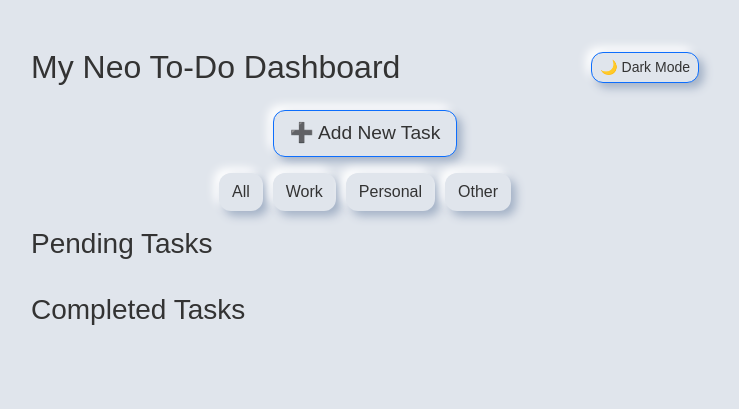
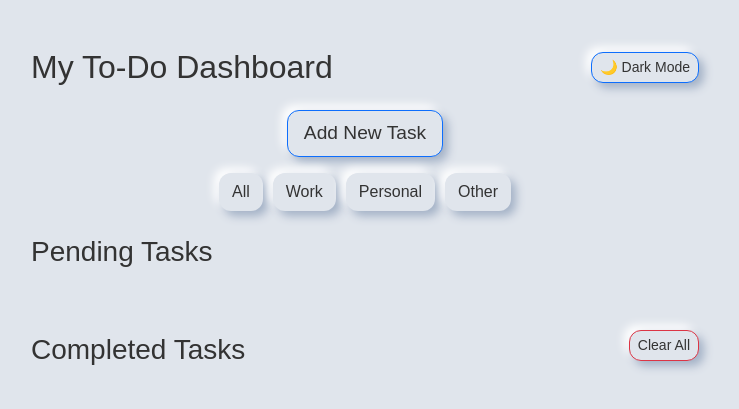
Before and after one commit to LOI-mln/todo-app, a Flask app: page / in a window 1280 px wide. Shown: the top 409 px of the page, without its empty margins (275-1014 px from the left). Run offline with Flask 3, Linux system fonts and the light colour scheme.

Commit message:
little front end edits

```diff
--- a/static/style.css
+++ b/static/style.css
@@ -176,10 +176,22 @@ form input, form select, form button {
 /* =======================
    Completed Tasks Section
    ======================= */
-#completed-tasks .task-item {
-    background: var(--card-bg);
-    border-radius: 12px;
-    box-shadow: inset 3px 3px 7px var(--shadow-dark), inset -3px -3px 7px var(--shadow-light);
-    opacity: 0.7;
-    margin-bottom: 0.5rem;
+.completed-wrapper {
+    margin-top: 1.5rem;
 }
+
+.completed-toggle {
+    text-decoration: none;
+    color: var(--text-color);
+    cursor: pointer;
+    transition: color 0.2s ease;
+}
+
+.completed-toggle:hover {
+    color: #2980b9;
+}
+
+h3 {
+    margin-top: 1.5rem;
+    margin-bottom: 1rem;
+}
--- a/templates/index.html
+++ b/templates/index.html
@@ -2,21 +2,21 @@
 <html lang="en">
 <head>
     <meta charset="UTF-8">
-    <title>Neo To-Do Dashboard</title>
+    <title>To-Do Dashboard</title>
     <link href="https://cdn.jsdelivr.net/npm/bootstrap@5.3.2/dist/css/bootstrap.min.css" rel="stylesheet">
     <link rel="stylesheet" href="/static/style.css">
 </head>
 <body>
     <!-- Header -->
     <div class="header-wrapper mb-4">
-        <h1>My Neo To-Do Dashboard</h1>
+        <h1>My To-Do Dashboard</h1>
         <button id="darkModeToggle" class="btn btn-sm btn-primary">🌙 Dark Mode</button>
     </div>
 
     <!-- Add Task Button -->
     <div class="add-task-wrapper mb-3">
         <button class="btn btn-lg btn-primary" data-bs-toggle="modal" data-bs-target="#addTaskModal">
-            ➕ Add New Task
+            Add New Task
         </button>
     </div>
 
@@ -90,9 +90,20 @@
         {% endfor %}
     </ul>
 
-    <!-- Completed Tasks -->
-    <h3 class="mt-4">Completed Tasks</h3>
-    <ul class="list-group" id="completed-tasks">
+    <!-- Completed Tasks Collapsible -->
+    <div class="completed-wrapper mt-4">
+        <div class="d-flex justify-content-between align-items-center mb-2">
+            <h3>
+                <a class="completed-toggle" data-bs-toggle="collapse" href="#completedTasksList" role="button" aria-expanded="false" aria-controls="completedTasksList">
+                    Completed Tasks
+                </a>
+            </h3>
+            <button class="btn btn-sm btn-danger" id="deleteCompleted">
+                Clear All
+            </button>
+        </div>
+        <div class="collapse" id="completedTasksList">
+            <ul class="list-group mt-2" id="completed-tasks">
                 {% for task in tasks %}
                 {% if task.completed %}
                 <li class="list-group-item task-item completed">
@@ -117,6 +128,8 @@
                 {% endif %}
                 {% endfor %}
             </ul>
+        </div>
+    </div>
 
     <script src="https://cdn.jsdelivr.net/npm/bootstrap@5.3.2/dist/js/bootstrap.bundle.min.js"></script>
     <script>
@@ -162,6 +175,18 @@
                 });
             });
         });
+
+        // Delete all completed tasks
+        const deleteCompletedBtn = document.getElementById('deleteCompleted');
+        deleteCompletedBtn.addEventListener('click', (e) => {
+            e.stopPropagation(); // empêche de fermer le collapse
+            if(confirm("Are you sure you want to delete all completed tasks?")) {
+                fetch('/delete_completed', { method: 'POST' })
+                    .then(() => {
+                        document.getElementById('completed-tasks').innerHTML = '';
+                    });
+            }
+        });
     </script>
 </body>
 </html>
```
Lines whose indentation alone changed are shown as unchanged.
